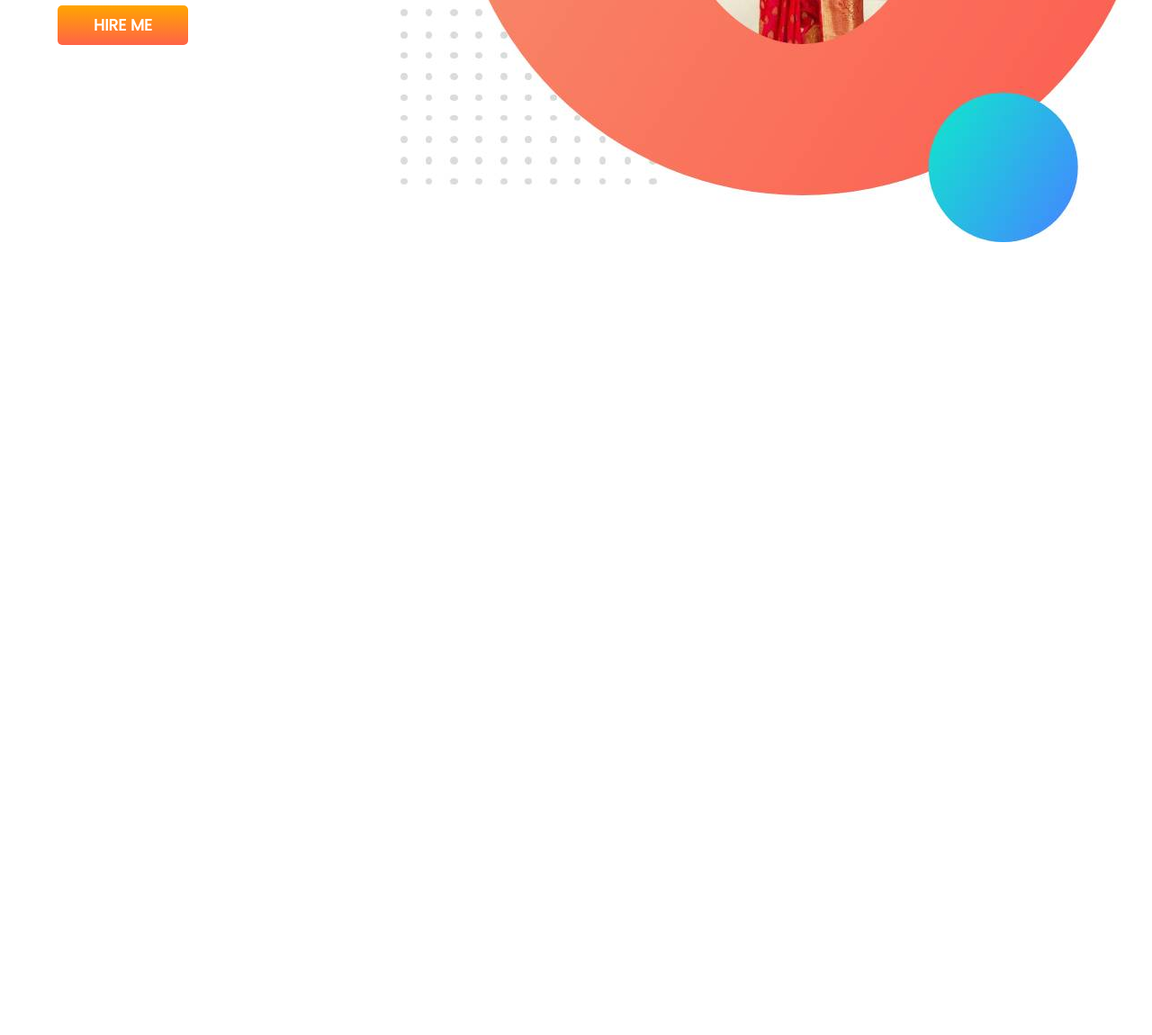
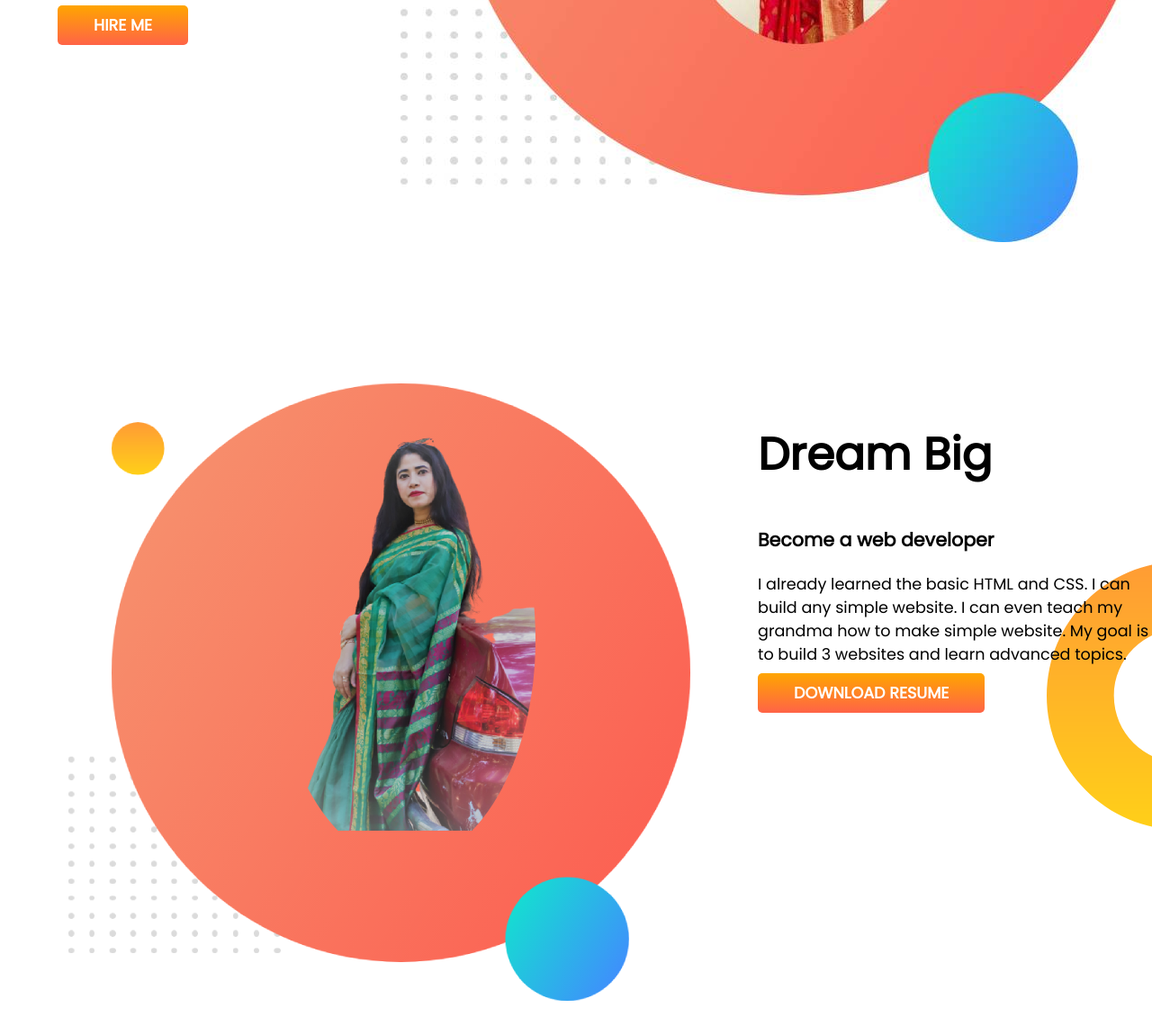
Before and after one commit to FardiaSultana/webdevelopment-port, a plain HTML site: page index.html in a window 1280 px wide. Shown: the part 560-1710 px from the top of the page at 90% size. Before the commit the page ends 836 px from the top, so only its background shows below. Drawn offline with Linux system fonts and the light colour scheme.

Commit message:
Third commit

```diff
--- a/index.html
+++ b/index.html
@@ -33,9 +33,22 @@
         <div calss="half-width">
             <img src="images/fardin.jpg" alt="">
         </div>
+    </section>
+    <section class="dream-banner">
+        <div class="half-width">
+            <img src="images/fardia.png" alt="">
+        </div>
+        <div class="half-width">
+            <h1>Dream Big</h1>
+            <h3>Become a web developer</h3>
+            <p>I already learned the basic HTML and CSS. I can build any simple website. I can even teach my grandma how
+                to make simple website. My goal is to build 3 websites and learn advanced topics.</p>
+            <a class="link-botton" class="" target="_blank" href="">DOWNLOAD RESUME</a>
 
 
+        </div>
+    </section>
+
 </body>
-</section>
 
 </html>
--- a/style.css
+++ b/style.css
@@ -13,6 +13,7 @@ h1 {
 
 section {
     display: flex;
+    margin-bottom: 150px;
 }
 
 .half-width {
@@ -41,3 +42,10 @@ section {
 
 
 }
+
+.dream-banner {
+    background-image: url(images/dream-bg.png);
+    background-repeat: no-repeat;
+    background-position: right;
+
+}
```
